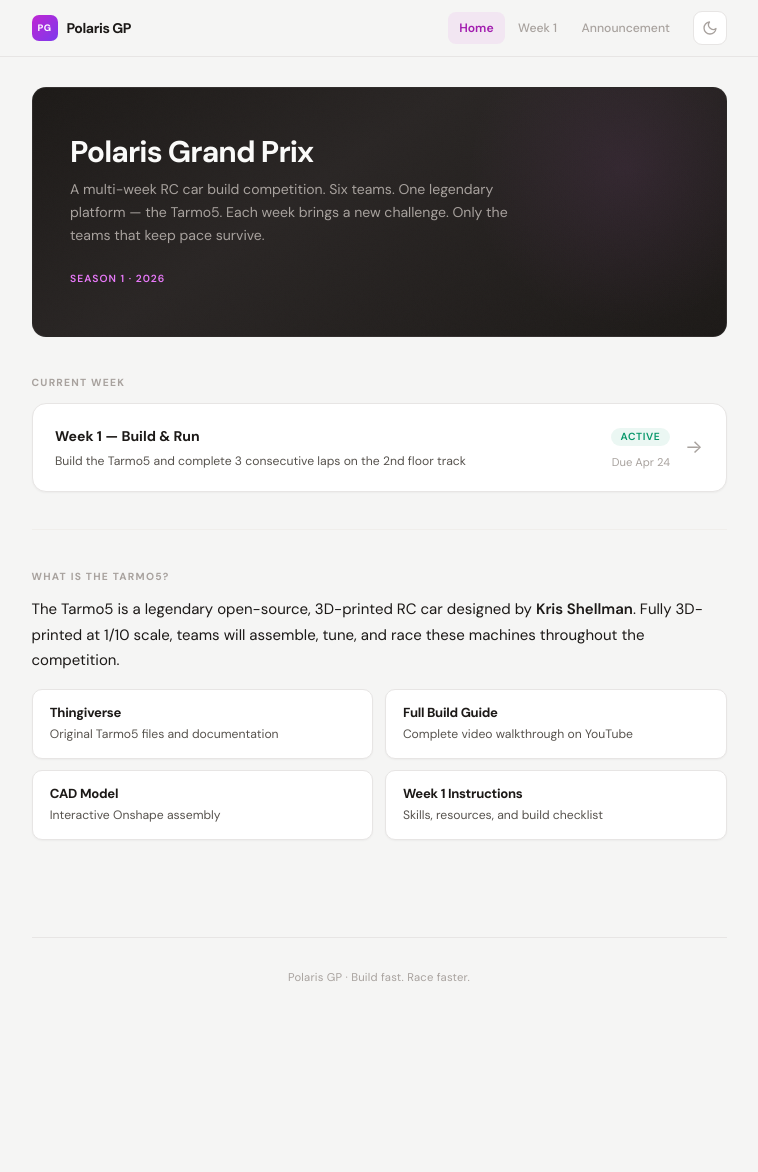
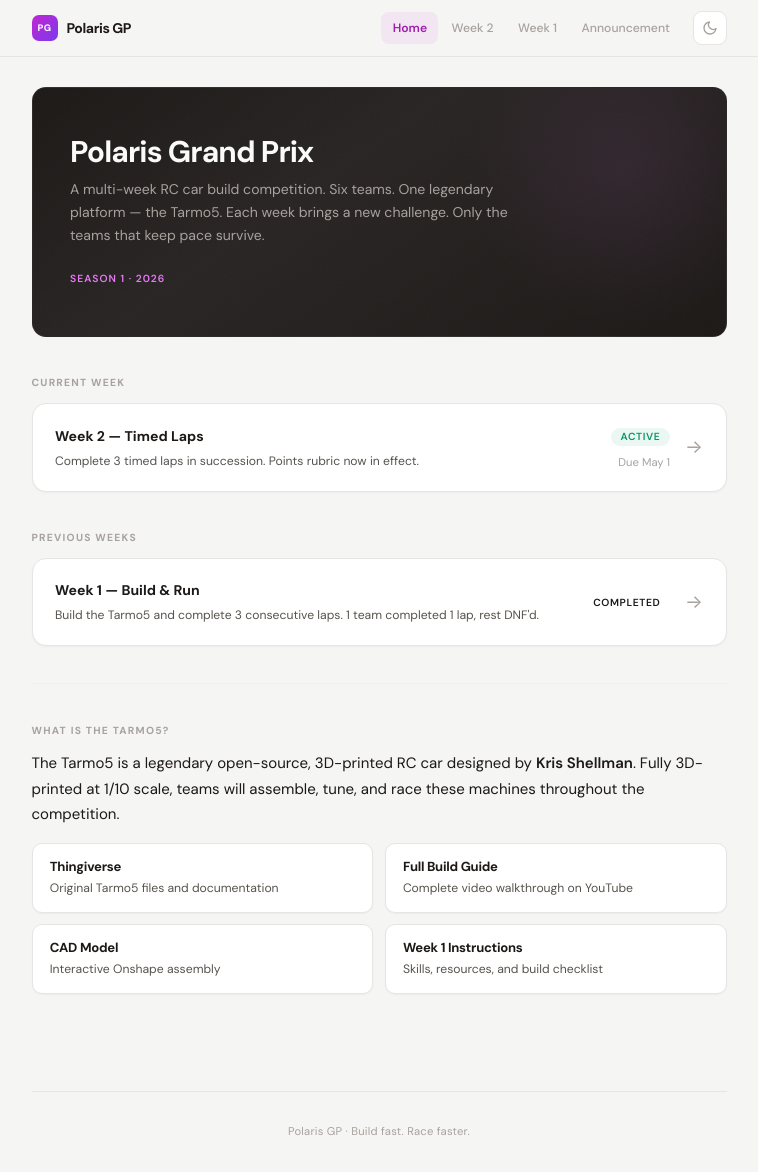
Before and after one commit to saikhurana98/polaris-tarmo5-docs, a Jekyll site: the page built from index.md, in a window 1280 px wide and 1172 px high. Shown: the whole window, without its empty margins (261-1019 px from the left). Built offline with Jekyll 4.4.1, drawn with Linux system fonts in a browser that asks for light colours.

Commit message:
Add Week 2: Timed Laps with points rubric
- New week2.md with timed laps challenge, Week 1 recap (1 lap
  completed, rest DNF), points deduction for failures, reliability
  tips, and updated checklist
- Homepage updated: Week 2 active, Week 1 moved to Previous Weeks
- Nav updated with Week 2 link
- Week 1 badge changed from Active to Completed

Co-Authored-By: Claude Opus 4.6 (1M context) <noreply@anthropic.com>

```diff
--- a/_layouts/default.html
+++ b/_layouts/default.html
@@ -30,6 +30,7 @@
       <div class="header-right">
         <nav class="site-nav">
           <a href="{{ '/' | relative_url }}" {% if page.url == '/' %}class="active"{% endif %}>Home</a>
+          <a href="{{ '/week2/' | relative_url }}" {% if page.url == '/week2/' %}class="active"{% endif %}>Week 2</a>
           <a href="{{ '/week1/' | relative_url }}" {% if page.url == '/week1/' %}class="active"{% endif %}>Week 1</a>
           <a href="{{ '/announcement/' | relative_url }}" {% if page.url == '/announcement/' %}class="active"{% endif %}>Announcement</a>
         </nav>
--- a/index.md
+++ b/index.md
@@ -11,14 +11,28 @@ title: Home
 
 <div class="section">
   <div class="section-label">Current Week</div>
+  <a href="{{ '/week2/' | relative_url }}" class="week-card">
+    <div class="week-card-content">
+      <div class="week-card-title">Week 2 — Timed Laps</div>
+      <div class="week-card-desc">Complete 3 timed laps in succession. Points rubric now in effect.</div>
+    </div>
+    <div class="week-card-meta">
+      <span class="badge badge-active">Active</span>
+      <div class="week-card-date">Due May 1</div>
+    </div>
+    <span class="week-card-arrow">→</span>
+  </a>
+</div>
+
+<div class="section">
+  <div class="section-label">Previous Weeks</div>
   <a href="{{ '/week1/' | relative_url }}" class="week-card">
     <div class="week-card-content">
       <div class="week-card-title">Week 1 — Build &amp; Run</div>
-      <div class="week-card-desc">Build the Tarmo5 and complete 3 consecutive laps on the 2nd floor track</div>
+      <div class="week-card-desc">Build the Tarmo5 and complete 3 consecutive laps. 1 team completed 1 lap, rest DNF'd.</div>
     </div>
     <div class="week-card-meta">
-      <span class="badge badge-active">Active</span>
-      <div class="week-card-date">Due Apr 24</div>
+      <span class="badge badge-warn">Completed</span>
     </div>
     <span class="week-card-arrow">→</span>
   </a>
```
Also changed, not shown: week1.md (+1 -1 lines), week2.md (added, +121 -0 lines).
